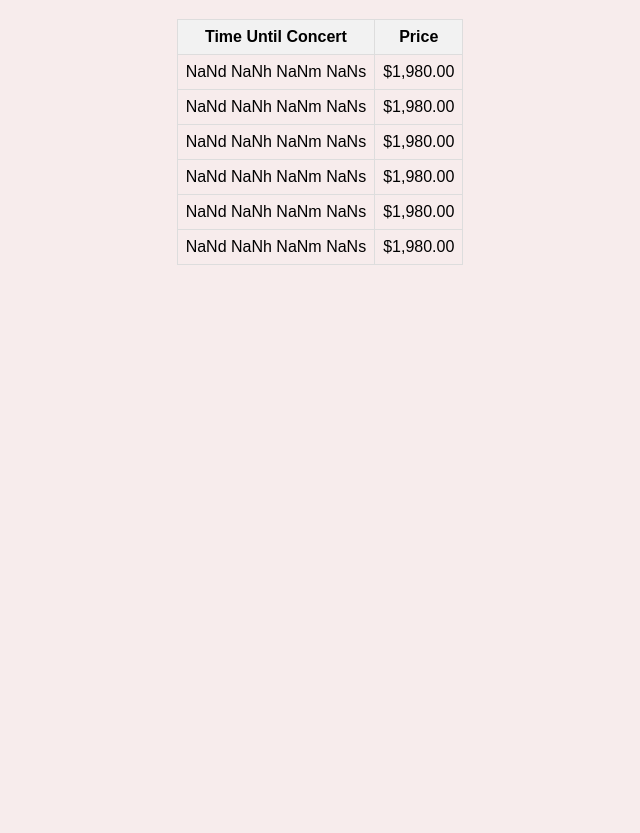
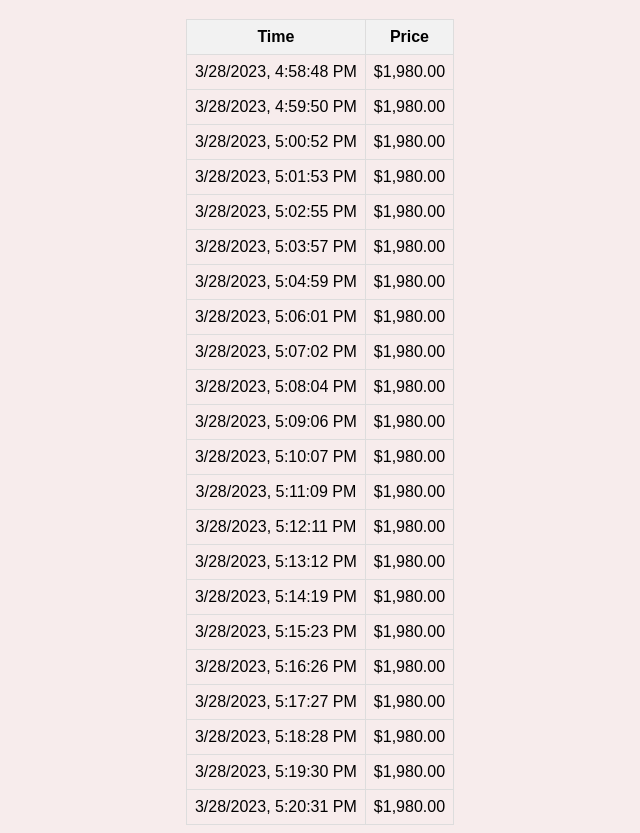
Before and after one commit to cathysun/swifties, a plain HTML site: page index.html in a window 1280 px wide. Shown: the part 61-894 px from the top of the page, without its empty margins (320-960 px from the left). Before the commit the page ends 800 px from the top, so only its background shows below. Drawn offline with Linux system fonts and the light colour scheme.

Commit message:
New files

```diff
--- a/index.html
+++ b/index.html
@@ -30,16 +30,13 @@
     <h1>Taylor Swift Eras Tour Santa Clara</h1>
     <table>
         <tr>
-            <th>Time Until Concert</th>
+            <th>Time</th>
             <th>Price</th>
         </tr>
         <tbody id="table-body">
         </tbody>
     </table>
     <script>
-        // Set the time of the concert
-        const concertTime = new Date("July 28, 2023 18:30:00 PT");
-
         function updateTimeRemaining() {
             // Get the JSON data
             fetch("ticket_prices.json")
@@ -51,19 +48,14 @@
                     for (let i = 0; i < data.length; i++) {
                         const row = document.createElement("tr");
 
-                        // Convert Unix time to a normal date and time
-                        const scrapeTime = new Date(data[i].time * 1000);
-                        const timeDiff = Math.floor((concertTime - scrapeTime) / 1000);
-                        const days = Math.floor(timeDiff / 86400);
-                        const hours = Math.floor((timeDiff % 86400) / 3600);
-                        const minutes = Math.floor((timeDiff % 3600) / 60);
-                        const seconds = timeDiff % 60;
+                        // Format the time in PT
+                        const timeString = new Date(data[i].time * 1000)
+                            .toLocaleString("en-US", { timeZone: "America/Los_Angeles" });
 
-                        const timeRemaining = `${days}d ${hours}h ${minutes}m ${seconds}s`;
                         const price = `$${data[i].price.toFixed(2).replace(/\d(?=(\d{3})+\.)/g, '$&,')}`;
 
                         const timeCell = document.createElement("td");
-                        timeCell.textContent = timeRemaining;
+                        timeCell.textContent = timeString;
                         row.appendChild(timeCell);
 
                         const priceCell = document.createElement("td");
--- a/ticket_prices.json
+++ b/ticket_prices.json
@@ -1 +1 @@
-[{"time": 1680047928.9205244, "price": 1980.0}, {"time": 1680047990.6594176, "price": 1980.0}, {"time": 1680048052.0484147, "price": 1980.0}, {"time": 1680048113.7956028, "price": 1980.0}, {"time": 1680048175.3805737, "price": 1980.0}, {"time": 1680048237.4916608, "price": 1980.0}]
+[{"time": 1680047928.9205244, "price": 1980.0}, {"time": 1680047990.6594176, "price": 1980.0}, {"time": 1680048052.0484147, "price": 1980.0}, {"time": 1680048113.7956028, "price": 1980.0}, {"time": 1680048175.3805737, "price": 1980.0}, {"time": 1680048237.4916608, "price": 1980.0}, {"time": 1680048299.0836103, "price": 1980.0}, {"time": 1680048361.1039536, "price": 1980.0}, {"time": 1680048422.7175648, "price": 1980.0}, {"time": 1680048484.369365, "price": 1980.0}, {"time": 1680048546.2416303, "price": 1980.0}, {"time": 1680048607.9874282, "price": 1980.0}, {"time": 1680048669.6863968, "price": 1980.0}, {"time": 1680048731.228989, "price": 1980.0}, {"time": 1680048792.6118286, "price": 1980.0}, {"time": 1680048859.921049, "price": 1980.0}, {"time": 1680048923.1976674, "price": 1980.0}, {"time": 1680048986.0538485, "price": 1980.0}, {"time": 1680049047.561554, "price": 1980.0}, {"time": 1680049108.9395647, "price": 1980.0}, {"time": 1680049170.2503216, "price": 1980.0}, {"time": 1680049231.6047983, "price": 1980.0}]
```
